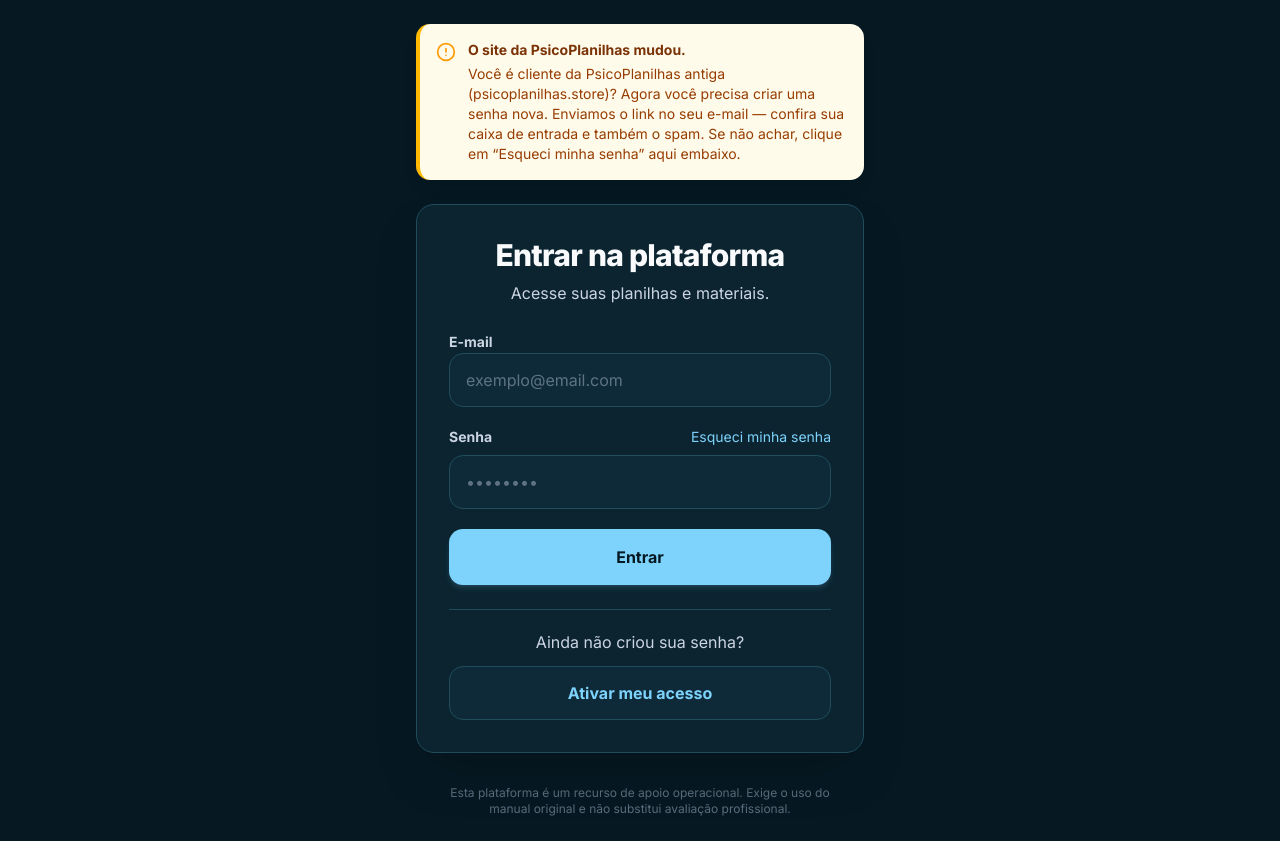
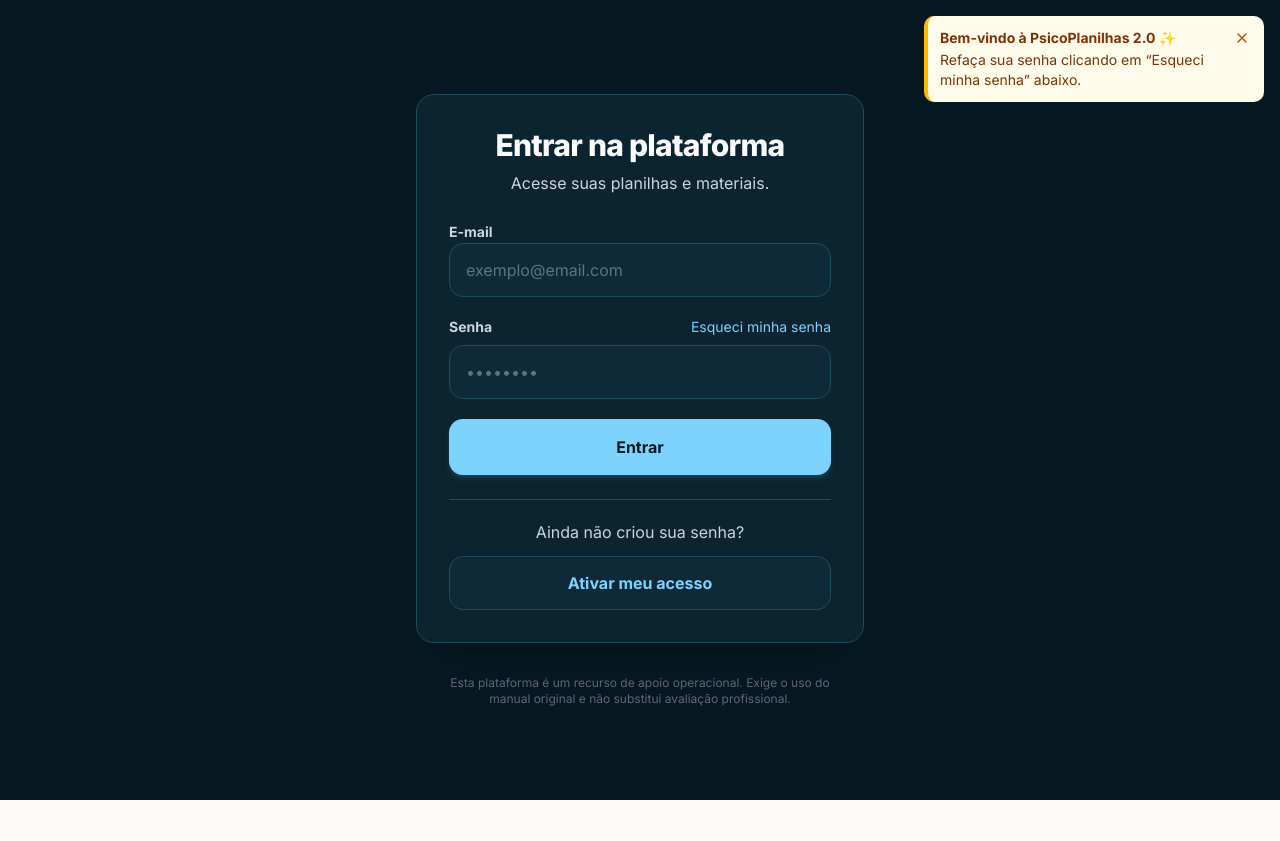
Before and after one commit to Aleporto73/psico2, a Next.js app: page /login in a window 1280 px wide. After the commit the page ends 800 px from the top, so only its background shows below. Built offline with nearby package versions, Linux system fonts and the light colour scheme; no server answers.

Commit message:
feat(login): toast acolhedor de boas-vindas v2 com dismiss

```diff
--- a/src/app/login/page.tsx
+++ b/src/app/login/page.tsx
@@ -3,7 +3,7 @@
 import React, { useState, useEffect, Suspense } from 'react';
 import { useRouter, useSearchParams } from 'next/navigation';
 import Link from 'next/link';
-import { AlertCircle } from 'lucide-react';
+import { X } from 'lucide-react';
 import { createClient } from '@/utils/supabase/client';
 
 function LoginContent() {
@@ -16,6 +16,20 @@
   const [loading, setLoading] = useState(false);
   const [errorMsg, setErrorMsg] = useState<string | null>(null);
   const [infoMsg, setInfoMsg] = useState<string | null>(null);
+  // Inicia oculto: só revela após confirmar no localStorage que não foi fechado
+  // (evita flash do toast para quem já dispensou e mismatch de SSR).
+  const [splashDismissed, setSplashDismissed] = useState(true);
+
+  useEffect(() => {
+    if (localStorage.getItem('migration-splash-dismissed') !== '1') {
+      setSplashDismissed(false);
+    }
+  }, []);
+
+  const handleDismissSplash = () => {
+    localStorage.setItem('migration-splash-dismissed', '1');
+    setSplashDismissed(true);
+  };
 
   useEffect(() => {
     const errorParam = searchParams.get('error');
@@ -99,26 +113,30 @@
   return (
     <div className="flex min-h-screen flex-col items-center justify-center p-6 bg-[#061923] text-[#F8FAFC]">
 
-      {/* Splash de migração v1 → v2 — rede de segurança não dismissível para
-          clientes legacy (psicoplanilhas.store). Some sozinha ao logar, pois o
-          login redireciona para fora de /login. */}
-      <div
-        role="alert"
-        className="w-full max-w-md mb-6 flex gap-3 rounded-xl border-l-4 border-amber-400 bg-amber-50 p-4 text-left shadow-lg"
-      >
-        <AlertCircle className="h-5 w-5 mt-0.5 flex-shrink-0 text-amber-500" aria-hidden="true" />
-        <div className="space-y-1">
-          <p className="text-sm font-bold text-amber-900">
-            O site da PsicoPlanilhas mudou.
-          </p>
-          <p className="text-sm text-amber-800">
-            Você é cliente da PsicoPlanilhas antiga (psicoplanilhas.store)? Agora
-            você precisa criar uma senha nova. Enviamos o link no seu e-mail —
-            confira sua caixa de entrada e também o spam. Se não achar, clique em
-            “Esqueci minha senha” aqui embaixo.
-          </p>
+      {/* Toast de boas-vindas para clientes legacy (migração v1 → v2). Mobile:
+          faixa fina no topo; desktop: toast no canto superior direito. Dispensável
+          (X → localStorage), some sozinho ao logar (sai da rota /login). */}
+      {!splashDismissed && (
+        <div
+          role="status"
+          className="fixed top-0 left-0 right-0 z-50 flex items-start gap-2 border-l-4 border-amber-400 bg-amber-50 p-3 text-amber-900 shadow-lg sm:left-auto sm:top-4 sm:right-4 sm:max-w-[340px] sm:rounded-lg"
+        >
+          <div className="flex-1 space-y-0.5">
+            <p className="text-sm font-bold">Bem-vindo à PsicoPlanilhas 2.0 ✨</p>
+            <p className="text-sm">
+              Refaça sua senha clicando em “Esqueci minha senha” abaixo.
+            </p>
+          </div>
+          <button
+            type="button"
+            onClick={handleDismissSplash}
+            aria-label="Fechar aviso"
+            className="flex-shrink-0 rounded p-0.5 text-amber-700 transition hover:bg-amber-100 hover:text-amber-900"
+          >
+            <X className="h-4 w-4" aria-hidden="true" />
+          </button>
         </div>
-      </div>
+      )}
 
       <div className="w-full max-w-md p-8 space-y-6 bg-[#0B2430] backdrop-blur-md rounded-2xl shadow-2xl border border-[#1F4D5C]">
 
```
